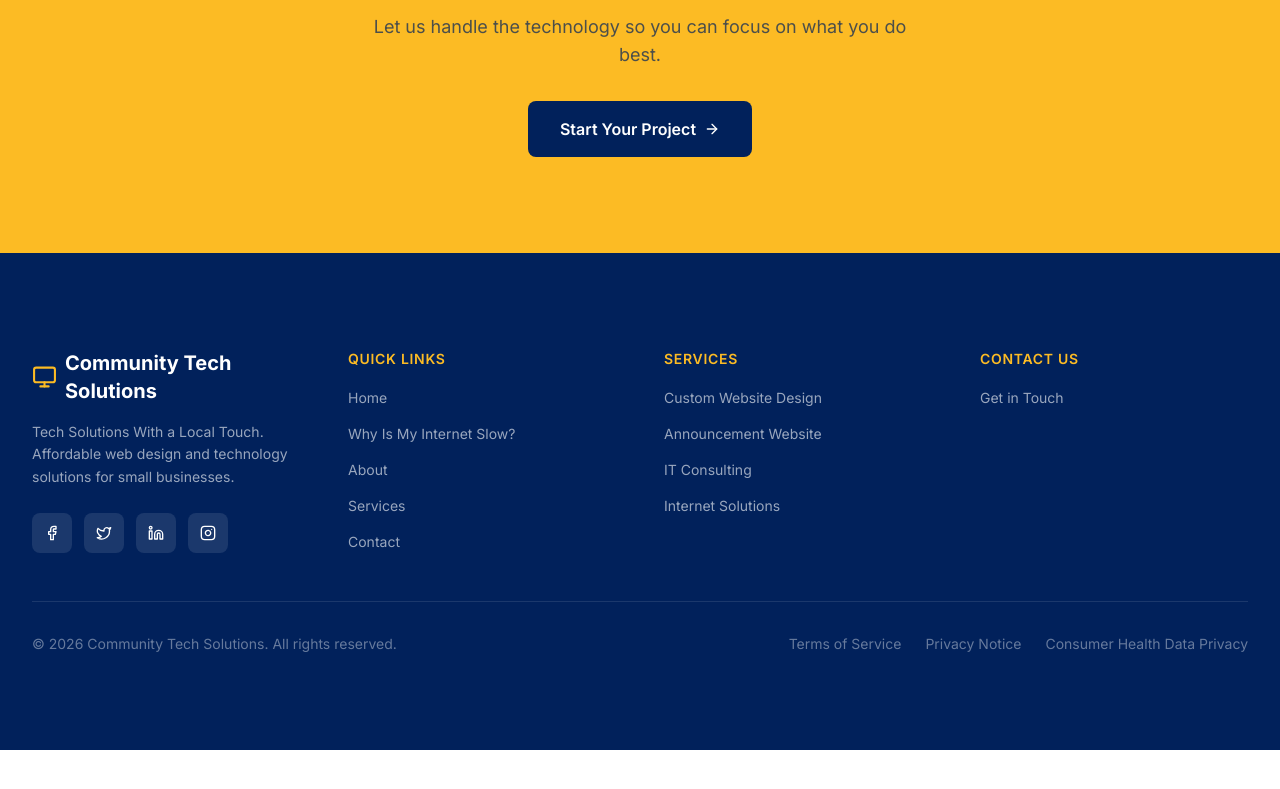
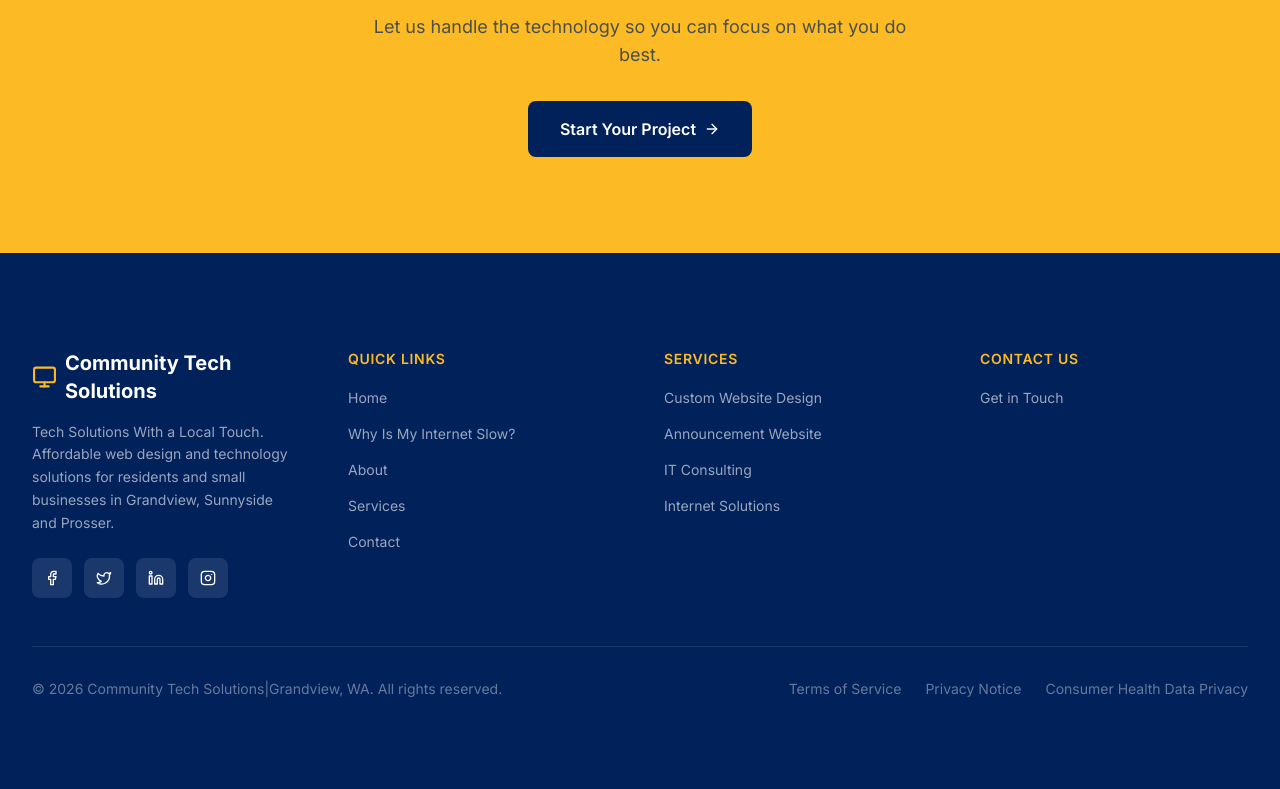
Before and after one commit to cts-gv/community-tech-solutions, a React (Vite) app: page / in a window 1280 px wide. Shown: the part 3617-4406 px from the top of the page. Before the commit the page ends 4367 px from the top, so only its background shows below. Built offline with nearby package versions, Linux system fonts and the light colour scheme.

Commit message:
Update Footer.tsx

```diff
--- a/src/components/Footer.tsx
+++ b/src/components/Footer.tsx
@@ -16,7 +16,7 @@ export default function Footer() {
               <span>{siteConfig.businessName}</span>
             </Link>
             <p className="text-white/60 text-sm leading-relaxed mb-6">
-              {siteConfig.tagline}. Affordable web design and technology solutions for small businesses.
+              {siteConfig.tagline}. Affordable web design and technology solutions for residents and small businesses in Grandview, Sunnyside and Prosser.
             </p>
             <div className="flex gap-3">
               <a
@@ -107,7 +107,7 @@ export default function Footer() {
         {/* Bottom Bar */}
         <div className="mt-12 pt-8 border-t border-white/10 flex flex-col sm:flex-row items-center justify-between gap-4">
           <p className="text-white/40 text-sm">
-            &copy; {currentYear} {siteConfig.businessName}. All rights reserved.
+            &copy; {currentYear} {siteConfig.businessName}|Grandview, WA. All rights reserved.
           </p>
           <div className="flex flex-wrap justify-center gap-x-6 gap-y-2">
             <Link to="/terms" className="text-white/40 hover:text-white/60 text-sm transition-colors">
```
